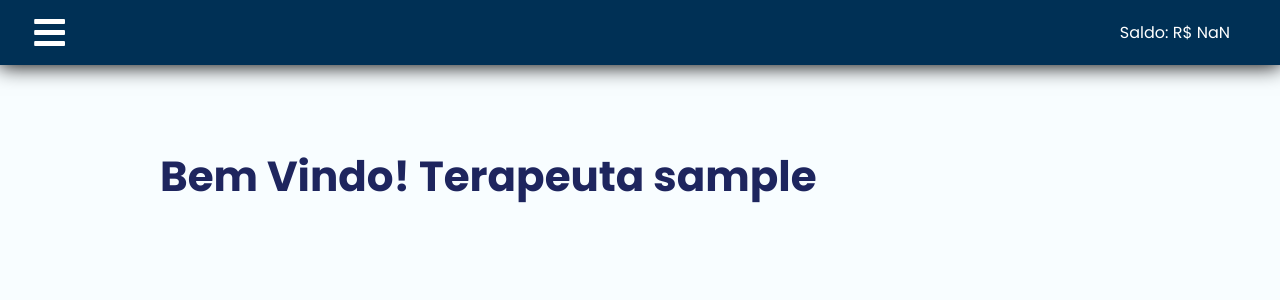
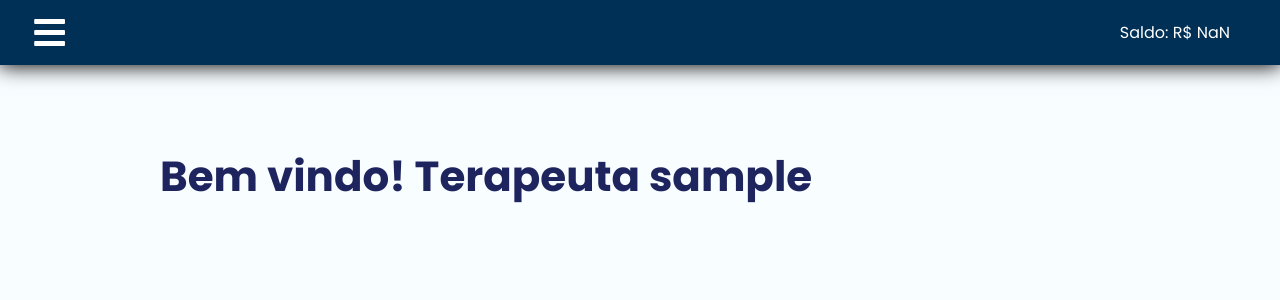
Before and after one commit to 1mayk/click-help, a React (Vite) app in the folder frontend/: page /therapist in a window 1280 px wide. Shown: the top 300 px of the page. Built offline with nearby package versions, Linux system fonts and the light colour scheme; sample sign-in values are in the browser's storage.

Commit message:
feat(front): Alteração boas vindas terapeuta

```diff
--- a/frontend/src/pages/Therapist/Home/index.tsx
+++ b/frontend/src/pages/Therapist/Home/index.tsx
@@ -17,7 +17,7 @@ function HomeTherapist() {
 
   return (
     <S.Container>
-      <p>Bem Vindo! Terapeuta {user.username.split(" ")[0]}</p>
+      <p>Bem vindo! Terapeuta {user.username.split(" ")[0]}</p>
     </S.Container>
   );
 }
```
